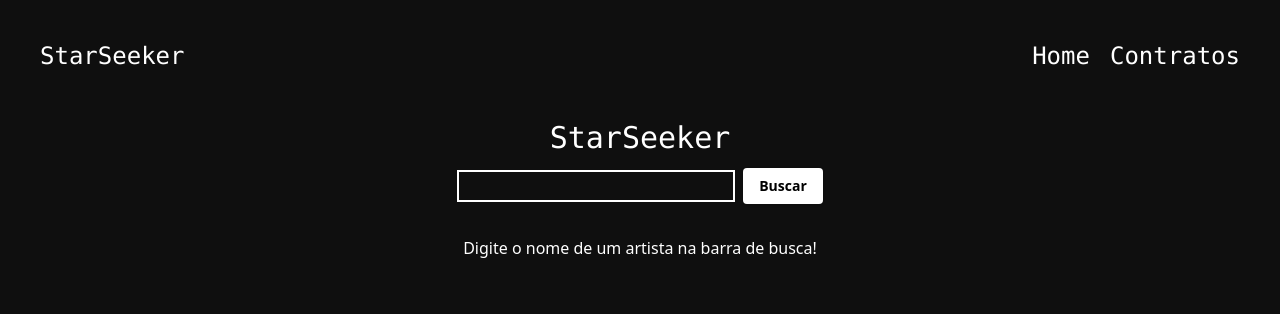
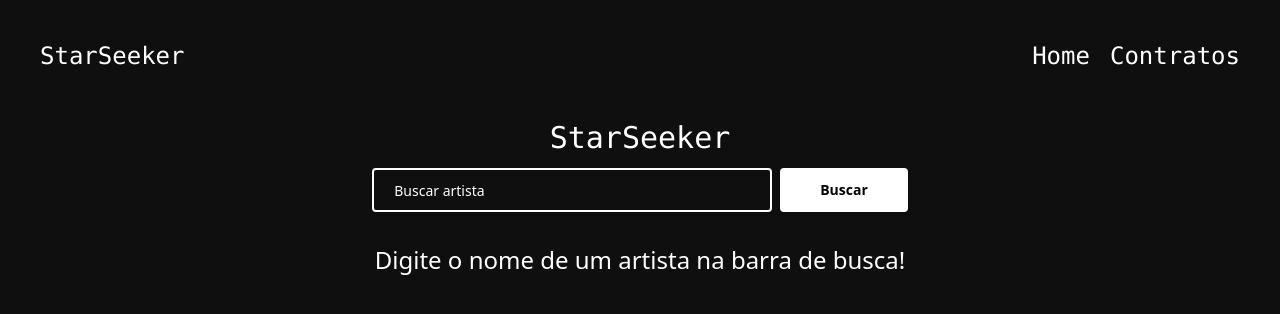
Before and after one commit to kopz9/teste-tecnico, a React (Vite) app: page / in a window 1280 px wide. Shown: the top 314 px of the page. Built offline with nearby package versions, Linux system fonts and the light colour scheme.

Commit message:
refactor ui

```diff
--- a/src/components/SearchBar.jsx
+++ b/src/components/SearchBar.jsx
@@ -43,28 +43,31 @@ function SearchBar() {
   return (
     <>
       <NavigationBar />
-      <div className="flex flex-col justify-center items-center ">
+      <div className="flex flex-col justify-center items-center w-full">
+        <div className="flex flex-col items-center">
           <h2 className="font-medium font-mono text-white text-3xl mt-7 mb-3">
             StarSeeker
           </h2>
           <div className="flex items-center">
             <Input
-            className="border-2 h-8 px-2 pr-16 rounded-lg text-sm text-white focus:outline-none"
+              className="w-[400px] p-[20px] rounded border-2 text-white focus:outline-none"
               type="text"
+              placeholder="Buscar artista"
               value={artist}
               onChange={(e) => setArtist(e.target.value)}
             />
             <form onSubmit={handleSearch} className="ml-2">
               <Button
-              className="bg-white hover:bg-slate-400 text-black font-bold py-2 px-4 rounded"
+                className="bg-white hover:bg-slate-400 text-black font-bold py-[22px] px-[40px] rounded"
                 type="submit"
               >
                 Buscar
               </Button>
             </form>
           </div>
+        </div>
         {artists.length === 0 ? (
-          <p className="text-white mt-8">
+          <p className="text-white text-2xl mt-8">
             Digite o nome de um artista na barra de busca!
           </p>
         ) : (
@@ -72,7 +75,7 @@ function SearchBar() {
             {artists.map((artist, index) => (
               <div
                 key={index}
-                className="transition-transform duration-300 hover:translate-y-[-5px] bg-white p-6 rounded shadow flex flex-col"
+                className="transition-transform duration-300 hover:translate-y-[-5px] bg-zinc-950 p-6 rounded shadow flex flex-col"
               >
                 {artist.data.visuals &&
                   artist.data.visuals.avatarImage &&
@@ -80,13 +83,13 @@ function SearchBar() {
                     <img
                       src={artist.data.visuals.avatarImage.sources[0].url}
                       alt="artist image"
-                      className="w-full h-48 object-cover mb-2 rounded scale-110 mb-5"
+                      className="w-full h-48 object-cover rounded scale-110 mb-5"
                       loading="lazy"
                       style={{ objectFit: "cover" }}
                     />
                   )}
                 {artist.data.profile && artist.data.profile.name && (
-                  <h2 className="text-lg font-semibold">
+                  <h2 className="text-lg font-semibold text-white mb-5">
                     {artist.data.profile.name}
                   </h2>
                 )}
```
Lines whose indentation alone changed are shown as unchanged.
